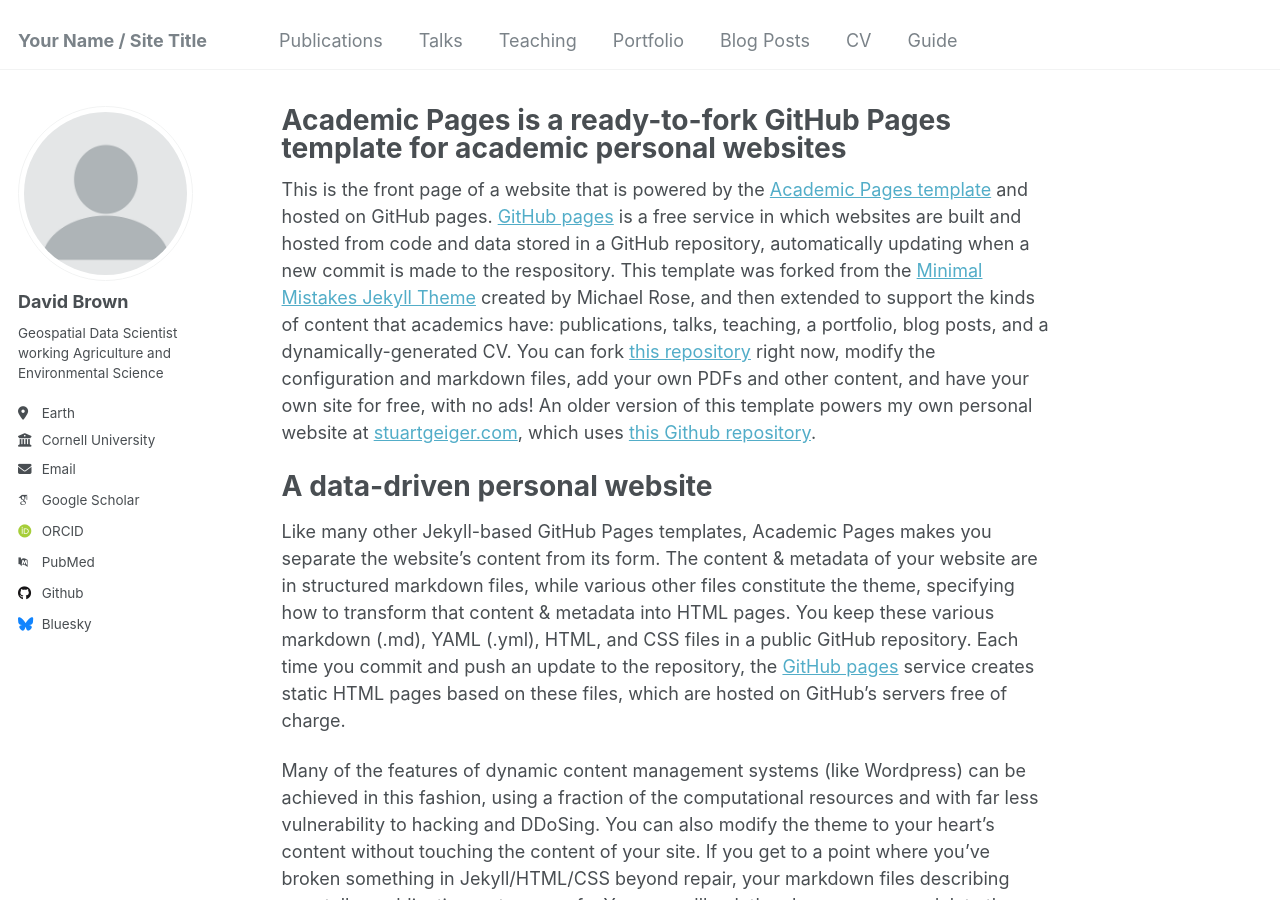
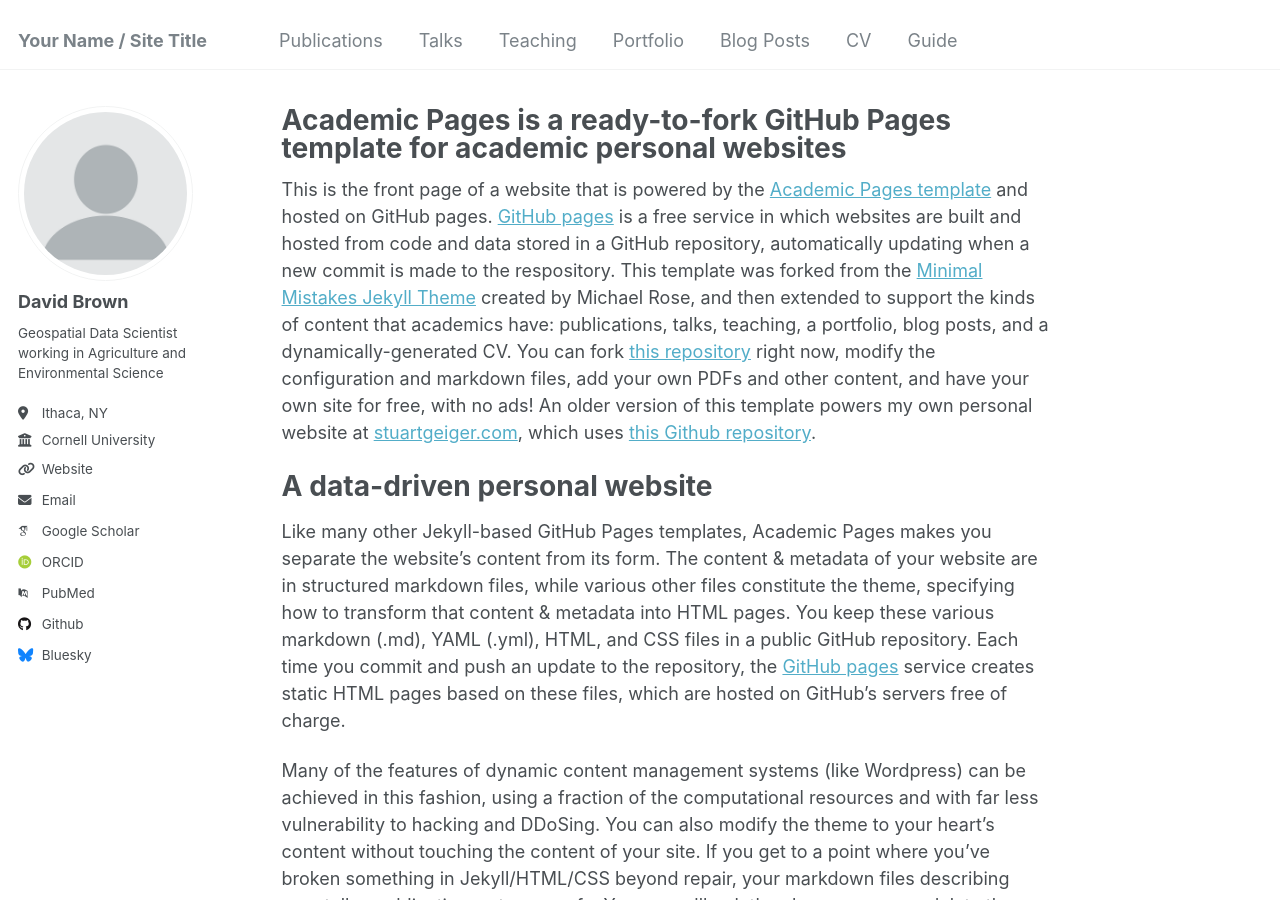
Before and after one commit to dbrownf/dbrownf.github.io, a Jekyll site: the page built from _pages/about.md, in a window 1280 px wide and 900 px high. Built offline with Jekyll 4.4.1, drawn with Linux system fonts in a browser that asks for light colours; some web fonts are replaced.

Commit message:
Update _config.yml

```diff
--- a/_config.yml
+++ b/_config.yml
@@ -24,15 +24,15 @@ author:
   avatar           : "profile.png"
   name             : "David Brown"
   pronouns         : # example: "she/her"
-  bio              : "Geospatial Data Scientist working Agriculture and Environmental Science"
-  location         : "Earth"
+  bio              : "Geospatial Data Scientist working in Agriculture and Environmental Science"
+  location         : "Ithaca, NY"
   employer         : "Cornell University"
-  uri              : # URL
+  uri              : "https://cals.cornell.edu/david-brown"
   email            : "none@example.org"
 
   # Academic websites
   arxiv            : # URL - Update with the correct link to your profile
-  googlescholar    : "https://scholar.google.com/citations?user=PS_CX0AAAAAJ"
+  googlescholar    : "https://scholar.google.com/citations?user=GWrO8vcAAAAJ&hl=en"
   impactstory      : # URL
   orcid            : "http://orcid.org/yourorcidurl"
   semantic         : # URL
@@ -43,7 +43,7 @@ author:
   bitbucket        : # Username - Update with your username on the site
   codepen          : # Username
   dribbble         : # Username
-  github           : "academicpages"
+  github           : "dbrownf"
   kaggle           : # Username
   stackoverflow    : # User number or user number and name (i.e., use "1" or "1/jeff-atwood")
 
```
